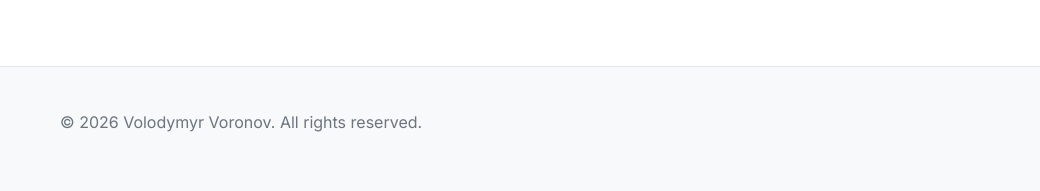
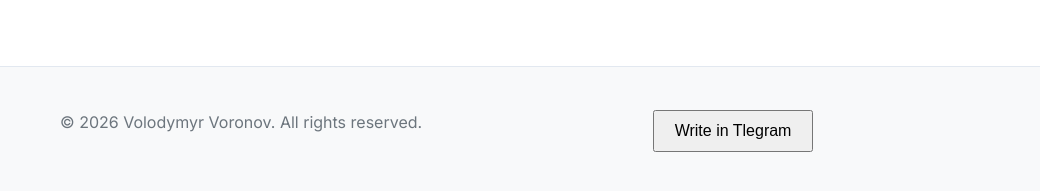
Before and after one commit to vvoronov1981/pcvoronov.github.io, a plain HTML site: page index.html in a window 1280 px wide. Shown: the part 7373-7564 px from the top of the page, 0-1040 px from the left. Drawn offline with Linux system fonts and the light colour scheme; no server answers.

Commit message:
Add Telegram button to footer

```diff
--- a/index.html
+++ b/index.html
@@ -381,6 +381,11 @@
                 <p class="footer-text">
                     &copy; <span id="copyright-year">2026</span> Volodymyr Voronov. <span data-i18n="footer.rights">All rights reserved</span>.
                 </p>
+                <a href="https://t.me/Vladimir_Voronov" target="_blank">
+                    <button style="padding:10px 20px; font-size:16px;">
+                    Write in Tlegram
+                    </button>
+                </a>
                 <div class="social-links">
                     <a href="https://github.com/vvoronov1981" target="_blank" rel="noopener noreferrer" class="social-link" aria-label="GitHub">
                         <i class="fab fa-github"></i>
```
